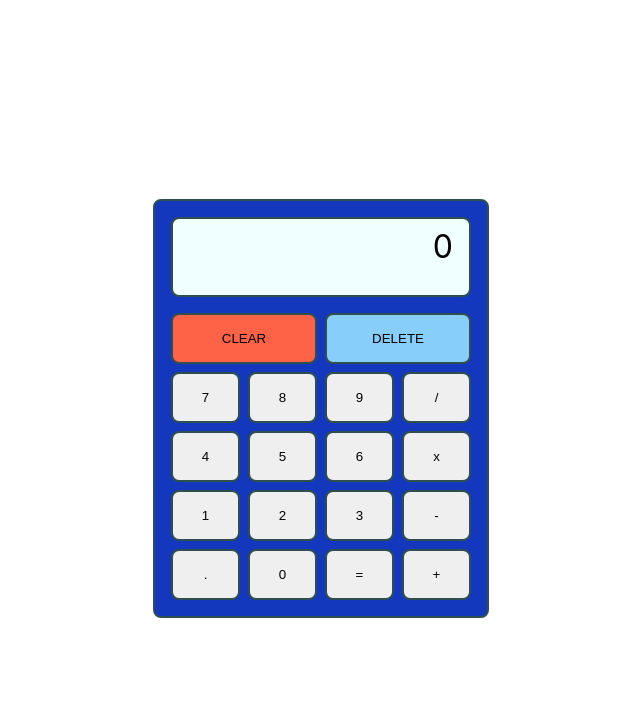
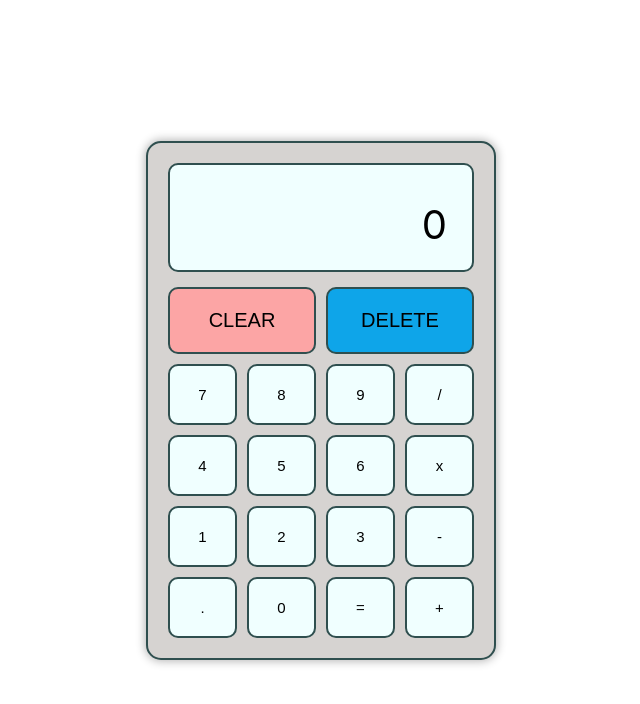
Before and after one commit to PapaZrix/calculator, a plain HTML site: page index.html in a window 1280 px wide. Shown: the whole page, without its empty margins (319-959 px from the left). Drawn offline with Linux system fonts and the light colour scheme.

Commit message:
Add more styling, change some styling, add root variables

```diff
--- a/styles.css
+++ b/styles.css
@@ -1,47 +1,67 @@
-html {
+*, *::after, *::before {
+    margin: 0;
+    padding: 0;
     box-sizing: border-box;
 }
 
+:root {
+    --bg-calculator: #d6d3d1;
+    --bg-clear: #fca5a5;
+    --bg-clear-hover: #f87171;
+    --bg-btn-hover: #e5e7eb;
+    --bg-delete: #0ea5e9;
+    --bg-delete-hover: #7dd3fc;
+    --box-shadow: 0px 0px 10px 1px rgb(0 0 0 / 30%);
+}
+
+html {
+    min-height: 100vh;
+}
+
 body {
-    height: 100vh;
     font-family: -apple-system, BlinkMacSystemFont, "Segoe UI", Roboto, Helvetica, Arial, sans-serif, "Apple Color Emoji", "Segoe UI Emoji", "Segoe UI Symbol";
-    display: flex;
-    justify-content: center;
-    align-items: center;
-    font-size: 32px;
+    font-size: 40px;
 }
 
 .main {
+    min-height: 100vh;
     display: flex;
     align-items: center;
     justify-content: center;
-    height: 75vh;
-    padding: 8px;
+    padding: 10px;
 }
 
 .calculator {
-    background-color: #1338BE;
-    width: 300px;
-    padding: 16px;
+    background-color: var(--bg-calculator);
+    width: 350px;
+    padding: 20px;
     border: 2px solid darkslategrey;
-    border-radius: 8px;
+    border-radius: 15px;
+    box-shadow: var(--box-shadow);
 }
 
 .display {
-    height: 60px;
     background-color: azure;
-    margin-bottom: 16px;
-    padding: 8px 16px;
+    margin-bottom: 15px;
+    padding: 15px 25px;
     border: 2px solid darkslategrey;
-    border-radius: 8px;
+    border-radius: 10px;
     text-align: right;
     word-wrap: break-word;
     word-break: break-all;
 }
 
+.previous-operand {
+    min-height: 20px;
+}
+
+.current-operand {
+    min-height: 55px;
+}
+
 .container {
     display: grid;
-    grid-gap: 8px;
+    grid-gap: 10px;
     grid-template-columns: repeat(4, 1fr);
 }
 
@@ -50,17 +70,35 @@ body {
 }
 
 .btn {
-    padding: 16px;
+    padding: 20px;
     border: 2px solid darkslategrey;
-    border-radius: 8px;
+    border-radius: 10px;
+    background-color: azure;
+    font-size: 15px;
+    cursor: pointer;
+}
+
+.btn.digit:hover, .btn.operator:hover,
+.btn.equals:hover {
+    background-color: var(--bg-btn-hover);
 }
 
 .red {
-    background-color: tomato;
+    background-color: var(--bg-clear);
+    font-size: 20px;
+}
+
+.red:hover {
+    background-color: var(--bg-clear-hover);
 }
 
 .blue {
-    background-color: lightskyblue;
+    background-color: var(--bg-delete);
+    font-size: 20px;
+}
+
+.blue:hover {
+    background-color: var(--bg-delete-hover);
 }
 
 .previous-operand {
```
